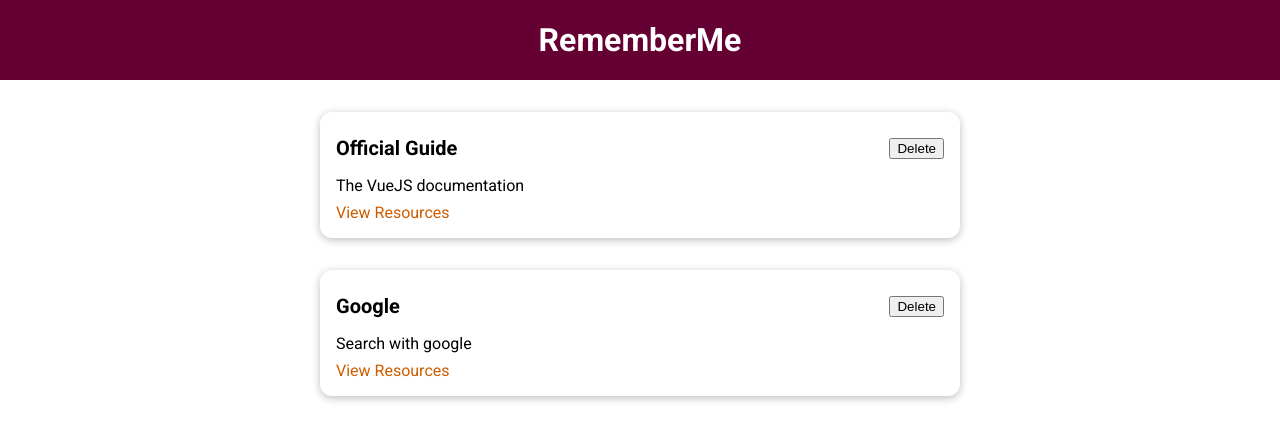
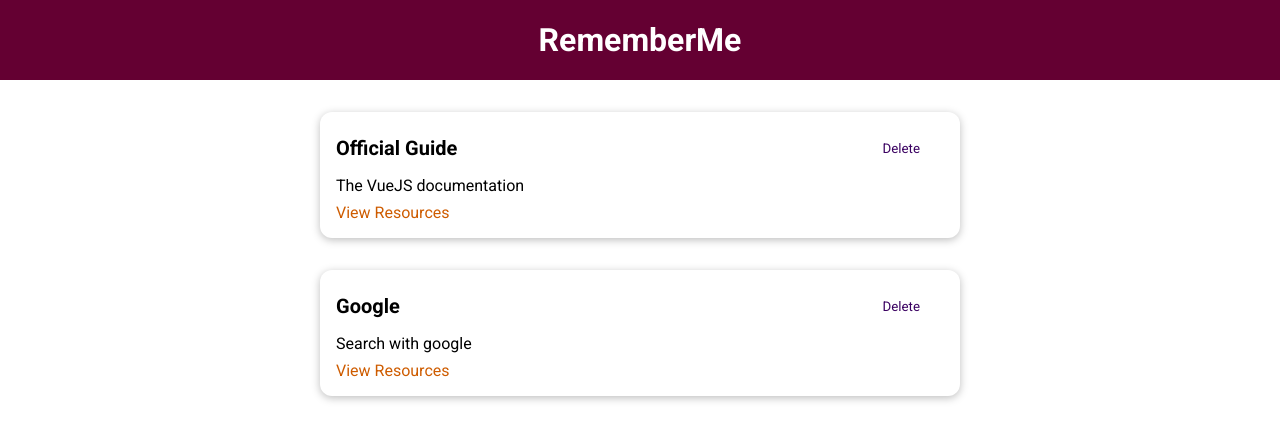
Before and after one commit to guiidc/learning-app, a Vue app: page / in a window 1280 px wide. Shown: the top 440 px of the page. Built offline with nearby package versions, Linux system fonts and the light colour scheme.

Commit message:
BaseButton component

```diff
--- /dev/null
+++ b/src/components/UI/BaseButton.vue
@@ -0,0 +1,39 @@
+<template>
+  <button :type="type" :class="mode">
+    <slot></slot>
+  </button>
+</template>
+
+<script>
+export default {
+  props: ['type', 'mode', 'caption'],
+}
+</script>
+
+<style scoped>
+button {
+  padding: 0.75rem 1.5rem;
+  font-family: inherit;
+  background-color: #3a0061;
+  border: 1px solid #3a0061;
+  color: white;
+  cursor: pointer;
+}
+
+button:hover,
+button:active {
+  background-color: #270041;
+  border-color: #270041;
+}
+
+.flat {
+  background-color: transparent;
+  color: #3a0061;
+  border: none;
+}
+
+.flat:hover,
+.flat:active {
+  background-color: #edd2ff;
+}
+</style>
--- a/src/components/learning-resources/LearningResources.vue
+++ b/src/components/learning-resources/LearningResources.vue
@@ -3,7 +3,7 @@
     <base-card>
       <header>
         <h3> {{ title }}</h3>
-        <button>Delete</button>
+        <base-button mode="flat">Delete</base-button>
       </header>
       <p>{{ description }}</p>
       <nav>
```
Also changed, not shown: src/main.js (+6 -1 lines).
